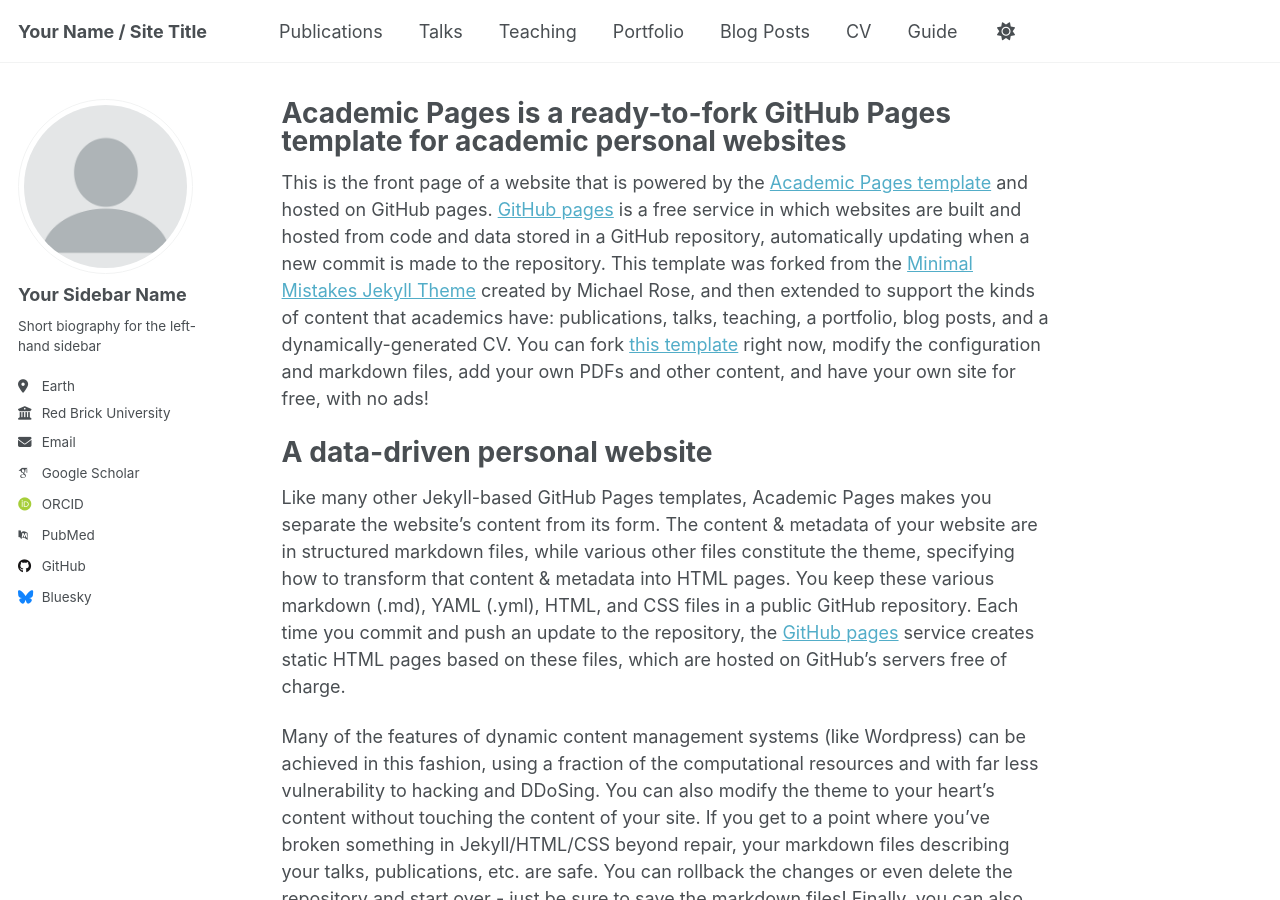
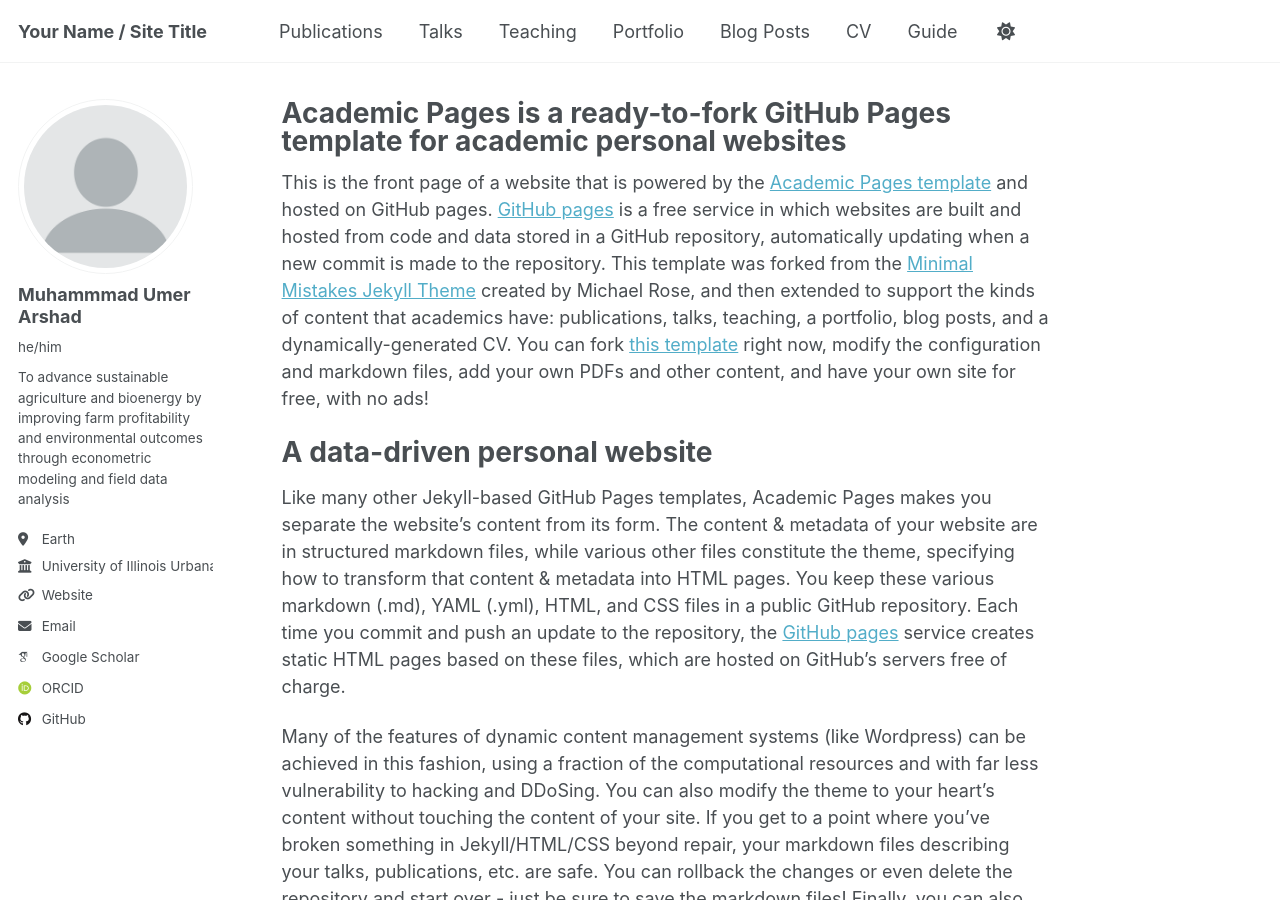
Before and after one commit to marshadu/marshadu.github.io, a Jekyll site: the page built from _pages/about.md, in a window 1280 px wide and 900 px high. Built offline with Jekyll 4.4.1, drawn with Linux system fonts in a browser that asks for light colours; some web fonts are replaced.

Commit message:
Update _config.yml

```diff
--- a/_config.yml
+++ b/_config.yml
@@ -23,21 +23,21 @@
 author:
   # Biographic information
   avatar           : "profile.png"
-  name             : "Your Sidebar Name"
-  pronouns         : # example: "she/her"
-  bio              : "Short biography for the left-hand sidebar"
+  name             : "Muhammmad Umer Arshad"
+  pronouns         : "he/him"
+  bio              : "To advance sustainable agriculture and bioenergy by improving farm profitability and environmental outcomes through econometric modeling and field data analysis"
   location         : "Earth"
-  employer         : "Red Brick University"
-  uri              : # URL
-  email            : "none@example.org"
+  employer         : "University of Illinois Urbana-Champaign"
+  uri              : "https://dkleelab.cropsci.illinois.edu/umer-arshad/"
+  email            : "marshadu2024@gmail.com or marshad@illinois.edu"
 
   # Academic websites
   arxiv            : # URL - Update with the correct link to your profile
-  googlescholar    : "https://scholar.google.com/citations?user=PS_CX0AAAAAJ"
+  googlescholar    : "https://scholar.google.com/citations?user=iQbRc7kAAAAJ&hl=en&authuser=4"
   impactstory      : # URL
-  orcid            : "http://orcid.org/yourorcidurl"
+  orcid            : "https://orcid.org/my-orcid?orcid=0000-0003-4676-2249"
   semantic         : # URL
-  pubmed           : "https://www.ncbi.nlm.nih.gov/pubmed/?term=john+snow"
+  researchgate     : "https://www.researchgate.net/profile/Muhammad-Arshad-90?ev=hdr_xprf"
   researchgate     : # URL
   scopus           : # URL
 
@@ -45,12 +45,12 @@
   bitbucket        : # Username - Update with your username on the site
   codepen          : # Username
   dribbble         : # Username
-  github           : "academicpages"
+  github           : "https://marshadu.github.io"
   kaggle           : # Username
   stackoverflow    : # User number or user number and name (i.e., use "1" or "1/jeff-atwood")
 
   # Social media
-  bluesky          : "bsky.app" # Replace this with you Bluesky username
+  bluesky          : # Replace this with you Bluesky username
   facebook         : # Username
   flickr           : # Username
   foursquare       : # Username
```
